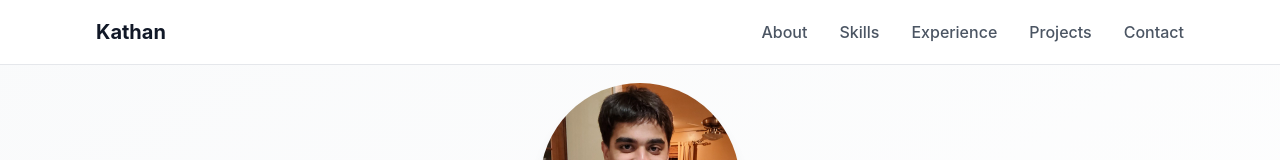
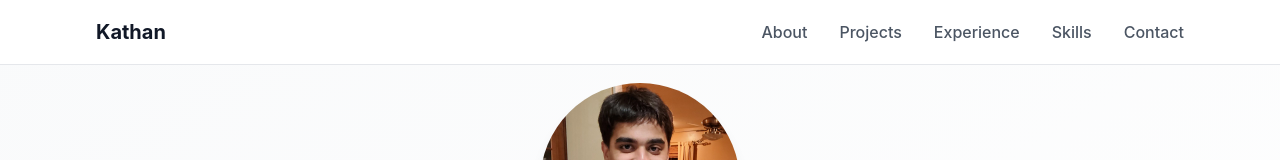
Before and after one commit to kathanparagshah/kathan, a Next.js app: page / in a window 1280 px wide. Shown: the top 160 px of the page. Built offline with nearby package versions, Linux system fonts and the light colour scheme.

Commit message:
Update navigation header to match new Projects/Skills order

```diff
--- a/components/Navigation.tsx
+++ b/components/Navigation.tsx
@@ -6,9 +6,9 @@ const Navigation = () => {
 
   const navItems = [
     { name: 'About', href: '#about' },
+    { name: 'Projects', href: '#projects' },
+    { name: 'Experience', href: '#experience' },
     { name: 'Skills', href: '#skills' },
-    { name: 'Experience', href: '#experience' },
-    { name: 'Projects', href: '#projects' },
     { name: 'Contact', href: '#contact' },
   ]
 
```
Also changed, not shown: 3 other files (tests, documents, lock files or other folders).
